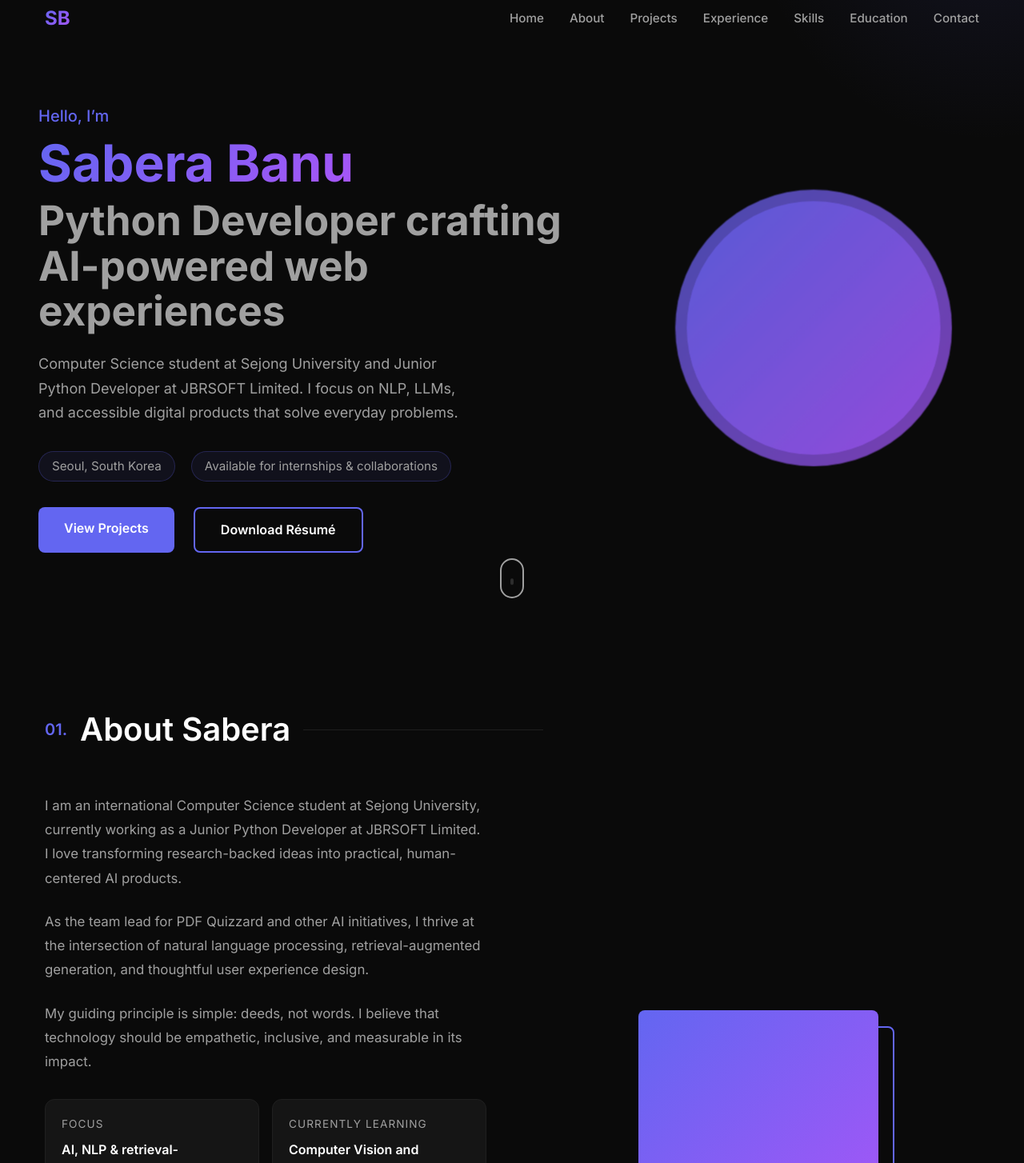
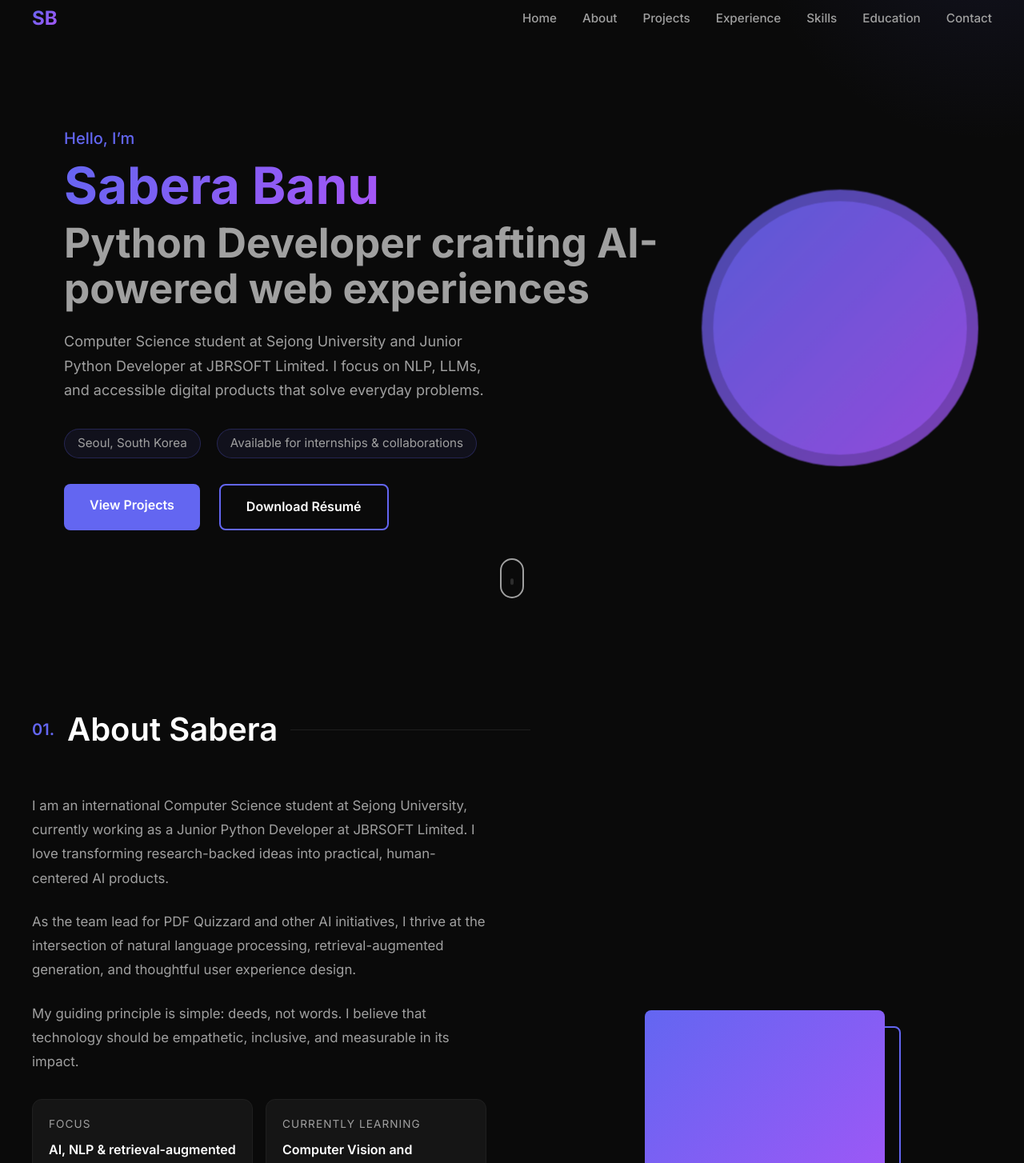
Before and after one commit to saberabanu0001/portfolio-me, a React (Vite) app: page / in a window 1280 px wide. Shown: the part 20-1474 px from the top of the page at 80% size. Built offline with nearby package versions, Linux system fonts and the light colour scheme.

Commit message:
moved left

```diff
--- a/src/styles/About.css
+++ b/src/styles/About.css
@@ -6,7 +6,9 @@
 .container {
   max-width: 1200px;
   margin: 0 auto;
-  padding: 0 1rem;
+  padding: 0;
+  margin-left: clamp(1rem, 4vw, 2.5rem);
+  margin-right: clamp(1rem, 4vw, 2.5rem);
 }
 
 .section-header {
--- a/src/styles/Header.css
+++ b/src/styles/Header.css
@@ -19,7 +19,9 @@
 .header-container {
   max-width: 1200px;
   margin: 0 auto;
-  padding: 0 1rem;
+  padding: 0;
+  margin-left: clamp(1rem, 4vw, 2.5rem);
+  margin-right: clamp(1rem, 4vw, 2.5rem);
   display: flex;
   justify-content: space-between;
   align-items: center;
--- a/src/styles/Hero.css
+++ b/src/styles/Hero.css
@@ -22,15 +22,18 @@
 .hero-container {
   max-width: 1200px;
   margin: 0 auto;
-  padding: 0 0.5rem;
+  margin-left: clamp(1rem, 4vw, 2.5rem);
+  margin-right: clamp(1rem, 4vw, 2.5rem);
+  padding: 0;
   display: grid;
-  grid-template-columns: 1.25fr 0.75fr;
-  gap: 2.25rem;
+  grid-template-columns: 1.35fr 0.65fr;
+  gap: 1.75rem;
   align-items: center;
 }
 
 .hero-content {
   z-index: 1;
+  padding-left: clamp(1rem, 4vw, 2.5rem);
 }
 
 .hero-greeting {
```
